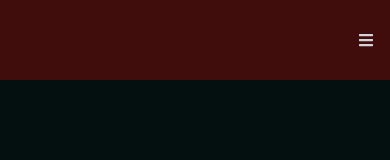
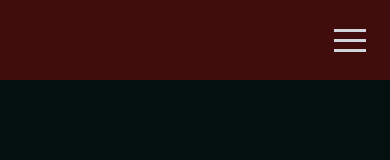
Before and after one commit to Oliver1334/Portfolio-Site-Two, a React (Create React App) app: page / in a window 390 px wide. Shown: the top 160 px of the page. Built offline with nearby package versions, Linux system fonts and the light colour scheme.

Commit message:
Mobile burger menu animations

```diff
--- a/package.json
+++ b/package.json
@@ -6,6 +6,7 @@
     "@testing-library/jest-dom": "^5.17.0",
     "@testing-library/react": "^13.4.0",
     "@testing-library/user-event": "^13.5.0",
+    "hamburger-react": "^2.5.1",
     "react": "^18.2.0",
     "react-dom": "^18.2.0",
     "react-icons": "^5.0.1",
--- a/src/components/Navbar.jsx
+++ b/src/components/Navbar.jsx
@@ -6,13 +6,14 @@ import {
   FaLinkedin,
   FaFacebook,
 } from "react-icons/fa";
+import Hamburger from 'hamburger-react'
 import { BsFillPersonLinesFill } from "react-icons/bs";
 import { HiOutlineMail } from "react-icons/hi";
 import { Link } from "react-scroll";
 
 export const Navbar = () => {
-  const [nav, setNav] = useState(false);
-  const handleClick = () => setNav(!nav);
+  const [isOpen, setOpen] = useState(false)
+  const handleClick = () => setOpen(!isOpen);
 
   return (
     <div className="fixed w-full h-[80px] flex justify-between items-center px-4 bg-[#410c0c] text-gray-300">
@@ -51,38 +52,36 @@ export const Navbar = () => {
 
       {/* Hamburger Icon*/}
       <div onClick={handleClick} className="md:hidden z-10">
-        {!nav ? <FaBars /> : <FaTimes />}
+      <Hamburger toggled={isOpen} toggle={setOpen} />
       </div>
       {/* Mobile Menu */}
       <ul
-        className={
-          !nav
-            ? "hidden"
-            : "absolute top-0 left-0 w-full h-screen bg-[#410c0c] flex flex-col justify-center items-center"
-        }
+        className={`absolute top-0 left-0 w-full h-screen bg-[#410c0c] flex flex-col justify-center items-center transition-transform duration-500 ease-in-out ${
+          isOpen ? 'transform translate-y-0' : 'transform -translate-y-full'
+        }`}
       >
         <li className="py-6 text-4xl">
-        <Link onClick={handleClick} to="home" smooth={true} duration={500}>
+          <Link onClick={handleClick} to="home" smooth={true} duration={500}>
             Home
           </Link>
         </li>
         <li className="py-6 text-4xl">
-        <Link onClick={handleClick} to="about" smooth={true} duration={500}>
+          <Link onClick={handleClick} to="about" smooth={true} duration={500}>
             About
           </Link>
         </li>
         <li className="py-6 text-4xl">
-        <Link onClick={handleClick} to="skills" smooth={true} duration={500}>
+          <Link onClick={handleClick} to="skills" smooth={true} duration={500}>
             Skills
           </Link>
         </li>
         <li className="py-6 text-4xl">
-        <Link onClick={handleClick} to="work" smooth={true} duration={500}>
+          <Link onClick={handleClick} to="work" smooth={true} duration={500}>
             Work
           </Link>
         </li>
         <li className="py-6 text-4xl">
-        <Link onClick={handleClick} to="contact" smooth={true} duration={500}>
+          <Link onClick={handleClick} to="contact" smooth={true} duration={500}>
             Contact
           </Link>
         </li>
```
Also changed, not shown: 1 other file (tests, documents, lock files or other folders).
